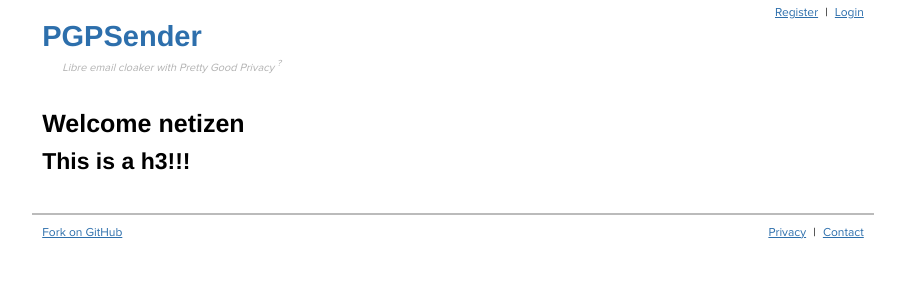
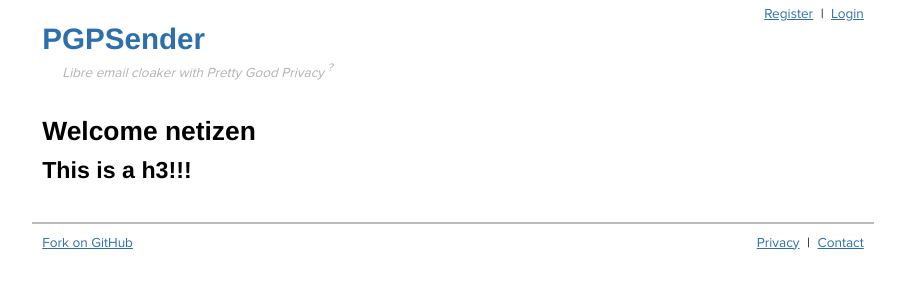
Before and after one commit to antagon/pgpsenderorg, a PHP site: page / in a window 1280 px wide. Shown: the top 300 px of the page, without its empty margins (187-1092 px from the left). Run offline with PHP 8.4, Linux system fonts and the light colour scheme.

Commit message:
Font sizes updated.

```diff
--- a/www/css/style.css
+++ b/www/css/style.css
@@ -18,14 +18,14 @@
 #lang_switcher {
 	width:100%;
 	text-align:right;
-	font-size:60%;
+	font-size:85%;
 	margin-bottom:0px;
 }
 
 #footer {
 	margin:0 auto;
 	margin-top:0px;
-	font-size:60%;
+	font-size:85%;
 	padding:10px;
 	border-top:2px solid #BBBBBB;
 	width:65%;
@@ -45,15 +45,19 @@
 	padding-left:20px;
 	margin-bottom:35px;
 	font-style:italic;
-	font-size:55%;
+	font-size:85%;
 }
 
-body { background-color:#FFF; margin-top:0px; font-family:ProximaNovaRegular; font-size:125%; }
+body {
+	background-color:#FFF;
+	margin-top:0px;
+	font-family:ProximaNovaRegular;
+}
 
 h1 {
 	margin-top:0px;
 	margin-bottom:5px;
-	font-size:145%;
+	font-size:185%;
 	font-family:Helvetica;
 	color:#2D6FAC;
 }
@@ -61,20 +65,22 @@ h1 {
 h2 {
 	margin-top:0px;
 	margin-bottom:10px;
-	font-size:125%;
+	font-size:165%;
 	font-family:Helvetica;
 }
 
 h3 {
 	margin-top:0px;
 	margin-bottom:3px;
-	font-size:115%;
+	font-size:145%;
 	font-family:Helvetica;
 }
 
 p {
 	margin:5px 0px 5px 0px;
 	padding:0px 5px 5px 3px;
+	font-size:95%;
+	text-align:justify;
 }
 
 a { color:#2D6FAC; }
@@ -87,7 +93,7 @@ li { margin-bottom:15px; }
 
 input {
 	border:1px solid #B2B2B2;
-	font-size:70%;
+	font-size:85%;
 	padding:5px;
 	margin:5px;
 	background-color:#FFFFFF;
@@ -107,7 +113,8 @@ input[type=checkbox] {
 
 button {
 	padding:2px;
-	font-size:70%;
+	margin:5px;
+	font-size:85%;
 	font-family:ProximaNovaRegular;
 	cursor:pointer;
 	border:1px solid #BBBBBB;
@@ -126,7 +133,7 @@ textarea {
 	margin:0px;
 	background-color:#FFFFFF;
 	font-family:Monospace;
-	font-size:70%;
+	font-size:85%;
 	-moz-border-radius: 4px;
 	-webkit-border-radius: 4px;
 	-khtml-border-radius: 4px;
@@ -148,7 +155,7 @@ legend {
 
 pre {
 	padding:5px;
-	font-size:70%;
+	font-size:85%;
 	font-family:Monospace;
 	white-space: pre-wrap;       /* css-3 */
 	white-space: -moz-pre-wrap;  /* Mozilla, since 1999 */
```
